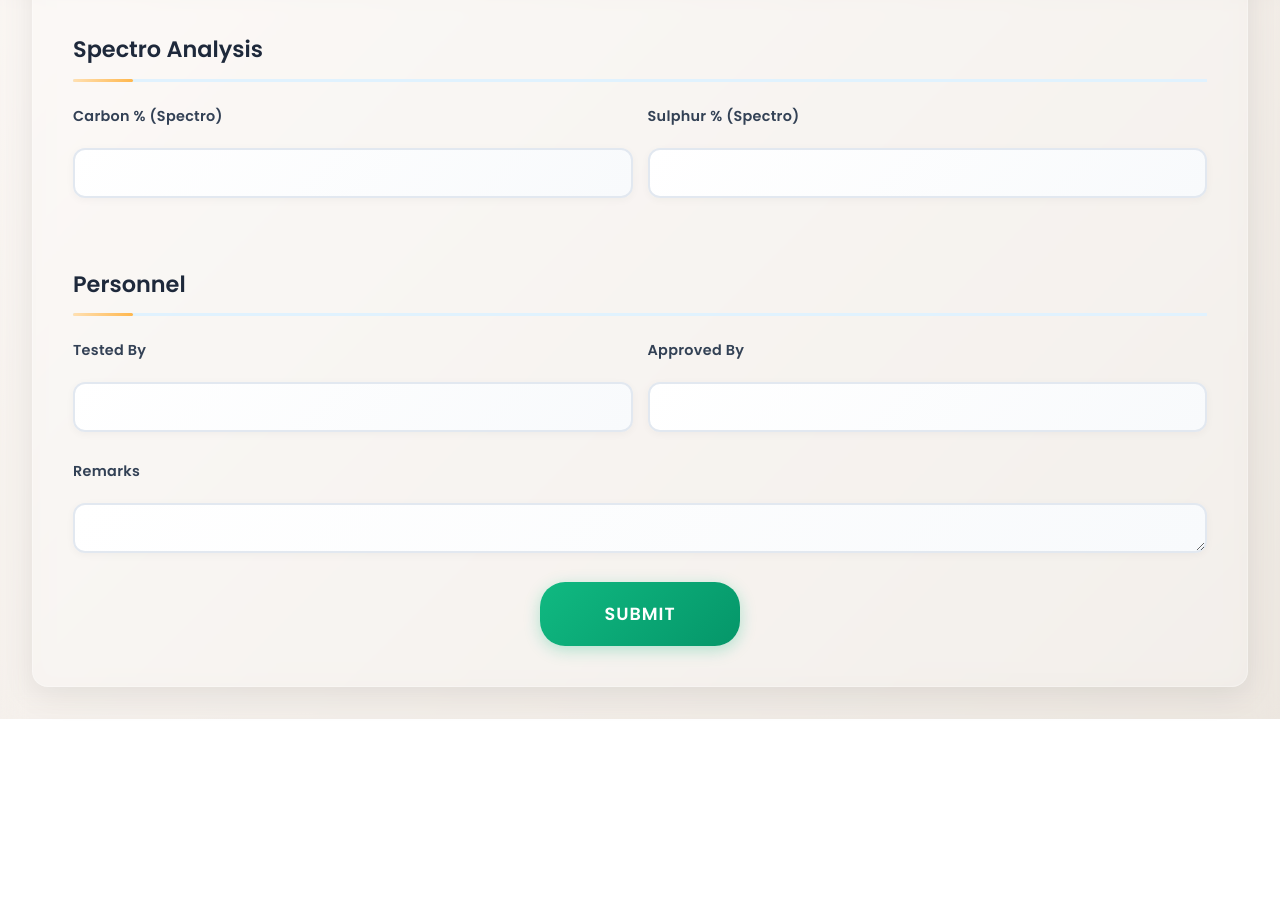
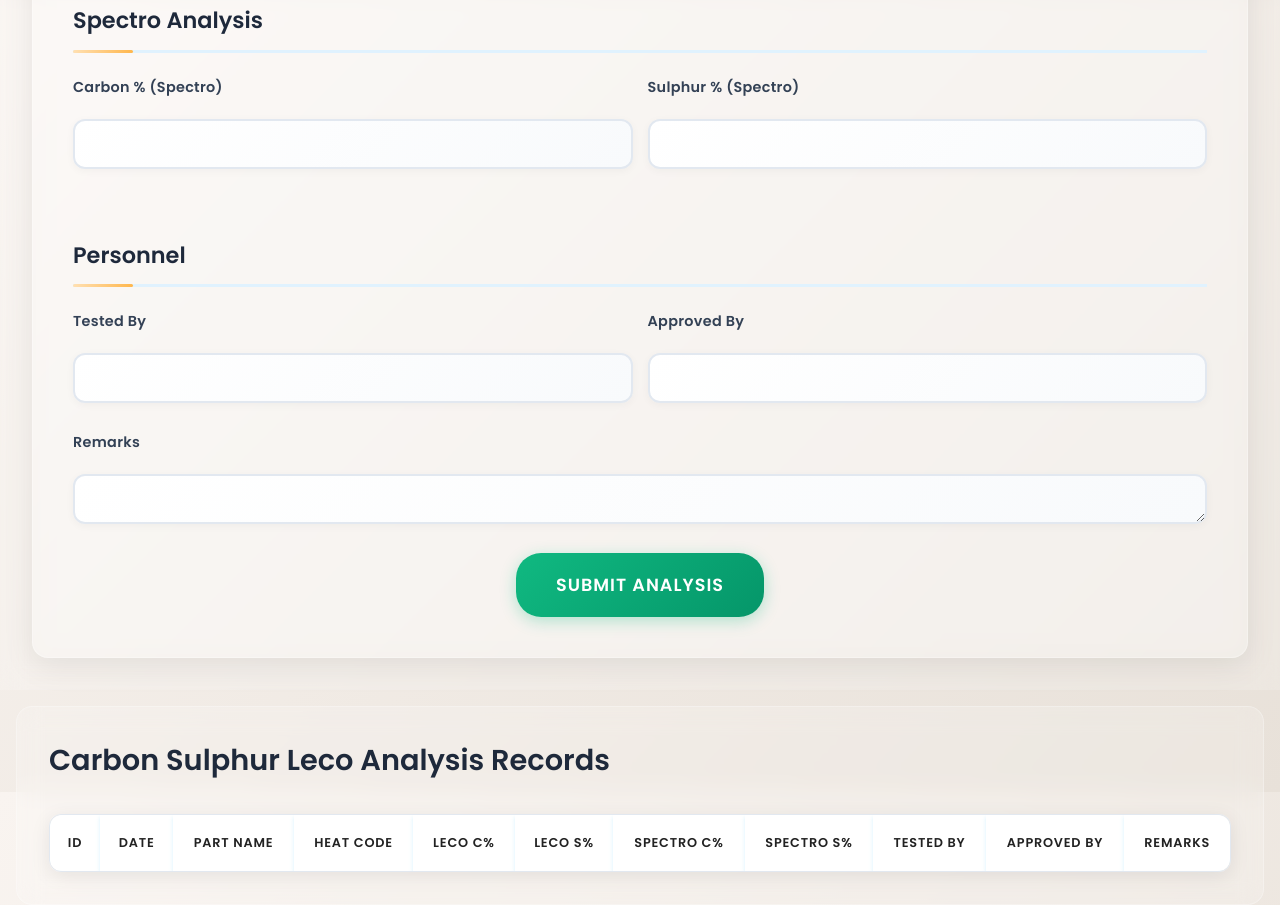
Before and after one commit to lalith1224/SATHIAUTOS_THE_FINAL, a website: page public/Carbon Sulphur Leco Analysis Register/index.html in a window 1280 px wide. Shown: the part 808-1713 px from the top of the page. Before the commit the page ends 1527 px from the top, so only its background shows below. Drawn offline with nearby package versions, Linux system fonts and the light colour scheme; files whose address does not match are found by name.

Commit message:
TABEL CREATED

```diff
--- a/public/Carbon Sulphur Leco Analysis Register/index.html
+++ b/public/Carbon Sulphur Leco Analysis Register/index.html
@@ -22,7 +22,108 @@
           --radius-lg: 22px;
           --transition: cubic-bezier(.4,.9,.35,1);
         }
+.table-section {
+  flex: 1;
+  background: rgba(255,255,255,0.18);
+  backdrop-filter: blur(12px);
+  -webkit-backdrop-filter: blur(12px);
+  padding: 2rem;
+  overflow: hidden;
+  display: flex;
+  flex-direction: column;
+  border-radius: 16px;
+  border: 1px solid rgba(255,255,255,0.28);
+  margin: 1rem;
+}
 
+.table-header {
+  margin-bottom: 1.5rem;
+}
+
+.table-header h2 {
+  color: #1e293b;
+  font-size: 1.8rem;
+  font-weight: 600;
+  margin-bottom: 0.5rem;
+}
+
+/* Table Styles */
+.table-responsive {
+  flex: 1;
+  overflow: auto;
+  width: 100%;
+  border-radius: 12px;
+  box-shadow: 0 4px 20px rgba(0,0,0,0.08);
+  border: 1px solid #e2e8f0;
+}
+
+table {
+  width: 100%;
+  border-collapse: separate;
+  border-spacing: 0;
+  background: #fff;
+  font-size: 0.9rem;
+  border-radius: 12px;
+  overflow: hidden;
+}
+
+th {
+  background-color: white;
+  color: #222;
+  padding: 1.2rem 1rem;
+  text-align: center;
+  font-weight: 600;
+  font-size: 0.8rem;
+  text-transform: uppercase;
+  letter-spacing: 0.8px;
+  position: sticky;
+  top: 0;
+  z-index: 10;
+  border: none;
+  box-shadow: 0 2px 4px rgba(125, 211, 252, 0.3);
+}
+
+th:first-child {
+  border-top-left-radius: 12px;
+}
+
+th:last-child {
+  border-top-right-radius: 12px;
+}
+
+td {
+  padding: 1.2rem 1rem;
+  border-bottom: 1px solid #f1f5f9;
+  vertical-align: middle;
+  text-align: center;
+  font-size: 0.85rem;
+}
+
+tr:hover {
+  background: linear-gradient(135deg, #f8fafc 0%, #f1f5f9 100%);
+  transform: translateY(-1px);
+  transition: all 0.2s ease;
+}
+
+tr:last-child td:first-child {
+  border-bottom-left-radius: 12px;
+}
+
+tr:last-child td:last-child {
+  border-bottom-right-radius: 12px;
+}
+
+/* Responsive Table */
+@media (max-width: 768px) {
+  .table-responsive {
+    border-radius: 8px;
+  }
+
+  th, td {
+    padding: 0.75rem 0.5rem;
+    font-size: 0.75rem;
+  }
+}
         * {
           box-sizing: border-box;
           margin: 0;
@@ -509,9 +610,8 @@
   <div class="fullscreen-container" data-aos="fade-in">
     <img src="../bg2.png" alt="Logo" class="header-logo">
     <div class="header-section" data-aos="fade-down">
-      <h1 class="main-title">QC Management System</h1>
+      <h1 class="main-title">Carbon Sulphur Leco Analysis Register</h1>
       <p class="subtitle">By Nexus Tech</p>
-      <p class="subtitle">Carbon Sulphur Leco Analysis Register</p>
     </div>
 
     <div class="form-container" data-aos="fade-up" data-aos-delay="100">
@@ -583,14 +683,40 @@
 
           <div class="button-group">
             <button type="submit">
-              Submit
+              Submit Analysis
             </button>
           </div>
         </form>
       </div>
     </div>
   </div>
-
+<div class="table-section" data-aos="fade" >
+  <div class="table-header">
+    <h2>Carbon Sulphur Leco Analysis Records</h2>
+  </div>
+  <div class="table-responsive">
+    <table id="results-table">
+      <thead>
+        <tr>
+          <th>ID</th>
+          <th>Date</th>
+          <th>Part Name</th>
+          <th>Heat Code</th>
+          <th>LECO C%</th>
+          <th>LECO S%</th>
+          <th>Spectro C%</th>
+          <th>Spectro S%</th>
+          <th>Tested By</th>
+          <th>Approved By</th>
+          <th>Remarks</th>
+        </tr>
+      </thead>
+      <tbody id="results-table-body">
+        <!-- Data will be inserted here by JavaScript -->
+      </tbody>
+    </table>
+  </div>
+</div>
   <script src="https://cdn.jsdelivr.net/particles.js/2.0.0/particles.min.js"></script>
   <script src="https://unpkg.com/aos@2.3.1/dist/aos.js"></script>
   <script src="app.js"></script>
```
